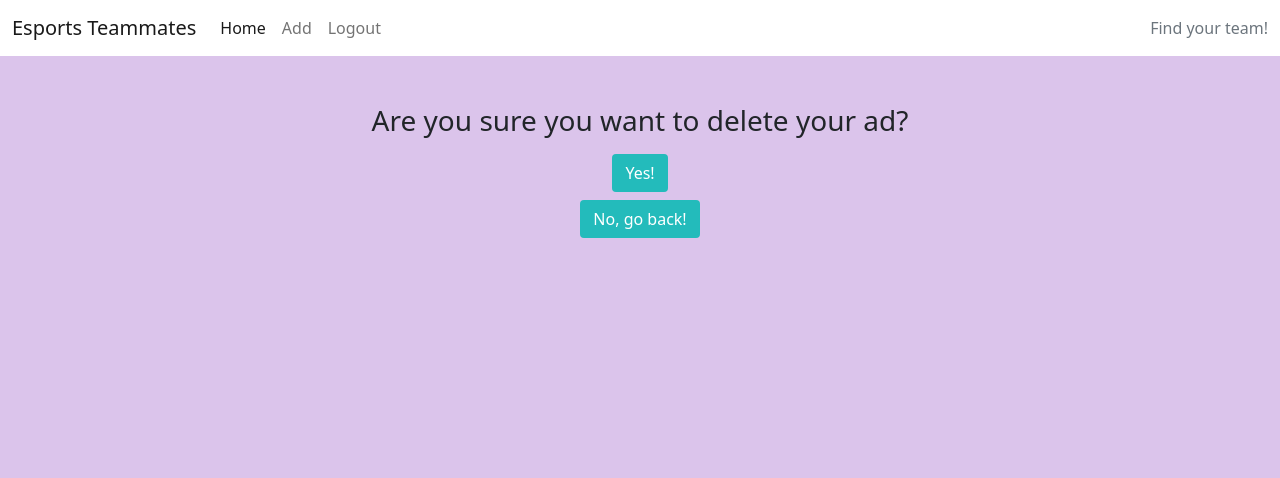
After one commit to PPindel/esports-teammates, a Django app: a page that uses templates/delete_team.html in a window 1280 px wide. The commit adds this page. Shown: the top 478 px of the page. Run offline with Django 3.2, Linux system fonts and the light colour scheme; a user stored in the database is signed in; tables that the repository leaves empty hold one stand-in row (values such as "Sample post").

Commit message:
Add option to delete the ad

```diff
--- a/blog/urls.py
+++ b/blog/urls.py
@@ -6,6 +6,7 @@ urlpatterns = [
     path('', views.TeamList.as_view(), name='home'),
     path('add_team/', views.add_new_ad, name='add_team'),
     path('edit_team/<slug:slug>/', views.EditTeamAd.as_view(), name='edit_team'),  # noqa E501
+    path('delete_team/<slug:slug>/', views.DeleteTeamAd.as_view(), name='delete_team'),  # noqa E501
     path('edit_comment/<int:pk>/', views.EditComment.as_view(), name='edit_comment'),  # noqa E501
     path('delete_comment/<int:pk>/', views.DeleteComment.as_view(), name='delete_comment'),  # noqa E501
     path('team_detail/<slug:slug>/', views.TeamDetail.as_view(), name='team_detail'),  # noqa E501
--- a/blog/views.py
+++ b/blog/views.py
@@ -133,3 +133,17 @@ class DeleteComment(generic.DeleteView):
 #     model = Comment
 #     template_name = 'delete_comment.html'
 #     success_url = reverse_lazy('home')
+
+
+@method_decorator(login_required, name='dispatch')
+class DeleteTeamAd(generic.DeleteView):
+    model = TeamAd
+    template_name = 'delete_team.html'
+
+    def delete(self, request, *args, **kwargs):
+        messages.success(self.request, 'Your ad has been deleted.')
+        return super(DeleteTeamAd, self).delete(request, *args, **kwargs)
+
+    def get_success_url(self, *args, **kwargs):
+        TeamDetail.team_deleted = True
+        return reverse('home')
--- /dev/null
+++ b/templates/delete_team.html
@@ -0,0 +1,20 @@
+{% extends 'base.html' %}
+
+{% block content %}
+<div class="container">
+    <div class="card-container my-5">
+        <div class="col-12">
+            <form method="POST" action=".">
+                {% csrf_token %}
+                <h3 class="text-center">Are you sure you want to delete your ad?</h3>
+                <div class="text-center">
+                    <input class="btn btn-signup btn-md mt-2" type="submit" value="Yes!" />
+                </div>
+                <div class="text-center">
+                    <a class="btn btn-signup btn-md mt-2" href="/">No, go back!</a>
+                </div>
+            </form>
+        </div>
+    </div>
+</div>
+{%endblock%}
--- a/templates/index.html
+++ b/templates/index.html
@@ -30,6 +30,8 @@
                             <hr />
                             <p class="card-text text-muted h6">{{ team.created_on}}</p>
                             <a href="{% url 'edit_team' team.slug %}">Edit</a>
+                            <hr>
+                            <a href="{% url 'delete_team' team.slug %}">DELETE</a>
                         </div>
                     </div>
                 </div>
```
